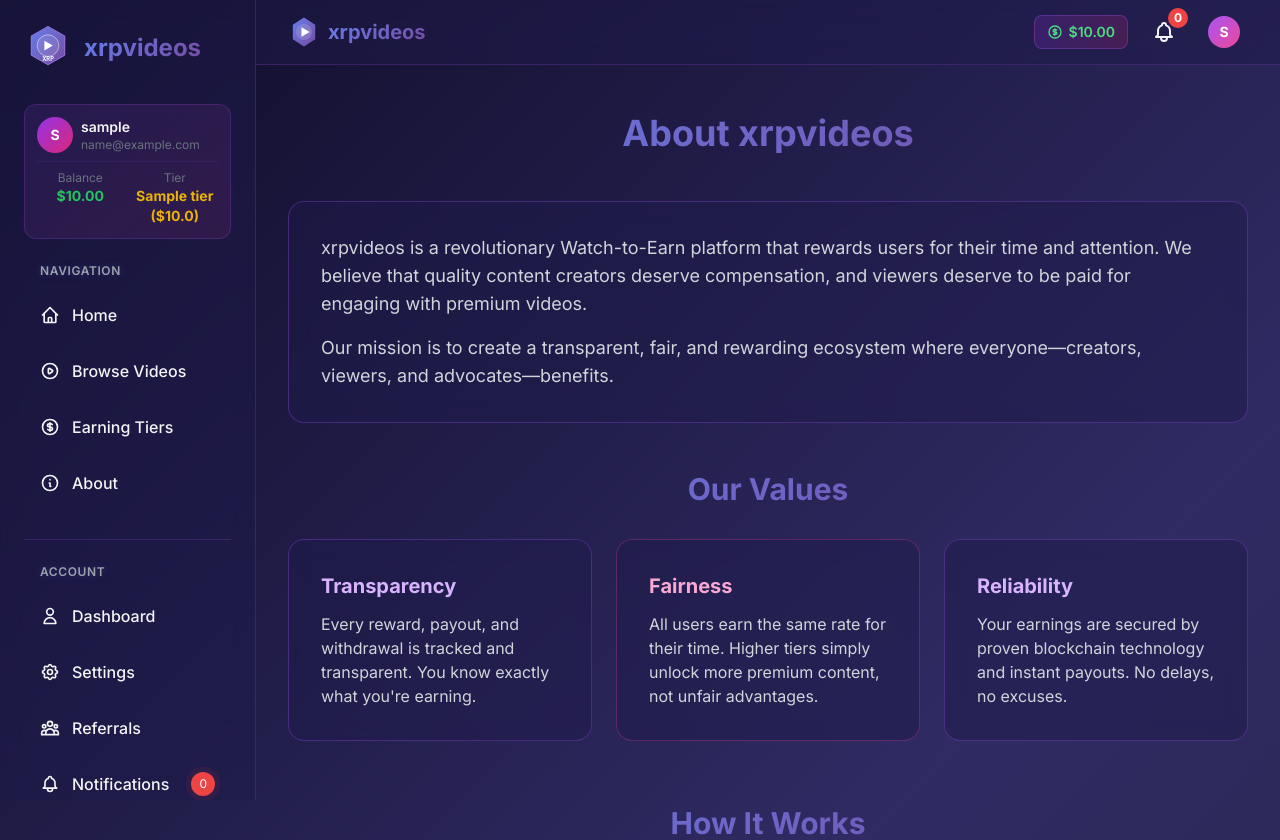
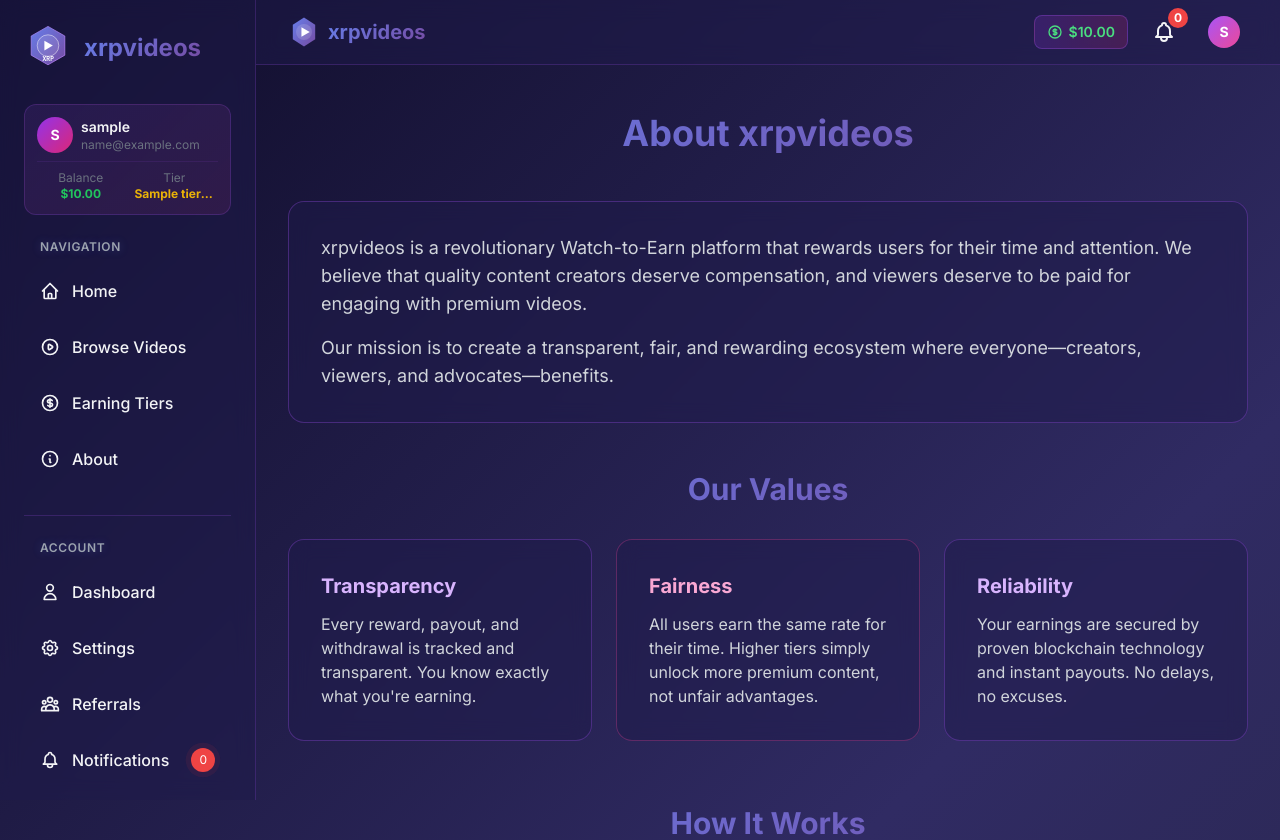
Before and after one commit to mainmesh/xrp_videos, a Django app: page /about/ in a window 1280 px wide. Shown: the top 840 px of the page. Run offline with Django 4.2, Linux system fonts and the light colour scheme; a user stored in the database is signed in; tables that the repository leaves empty hold one stand-in row (values such as "Sample post"); some libraries are stand-ins or nearby versions.

Commit message:
Reduce wallet container size on mobile view

```diff
--- a/templates/base.html
+++ b/templates/base.html
@@ -143,6 +143,21 @@
         /* Prevent text overflow on small screens */
         p, span, div {
           word-break: break-word;
+        }
+
+        /* Compact wallet container on mobile */
+        .mobile-wallet-compact {
+          padding: 0.375rem 0.625rem !important;
+          gap: 0.375rem !important;
+        }
+
+        .mobile-wallet-compact svg {
+          width: 0.875rem !important;
+          height: 0.875rem !important;
+        }
+
+        .mobile-wallet-compact span {
+          font-size: 0.75rem !important;
         }
       }
 
@@ -324,14 +339,14 @@
               <p class="text-xs text-gray-500 dark:text-gray-400 truncate">{{ user.email }}</p>
             </div>
           </div>
-          <div class="grid grid-cols-2 gap-2 pt-2 border-t border-purple-500/10">
-            <div class="text-center">
+          <div class="grid grid-cols-2 gap-1.5 pt-2 border-t border-purple-500/10">
+            <div class="text-center px-1">
               <p class="text-xs text-gray-500 dark:text-gray-400">Balance</p>
-              <p class="font-bold text-sm text-green-500">${{ user.profile.balance|floatformat:2 }}</p>
+              <p class="font-bold text-xs text-green-500">${{ user.profile.balance|floatformat:2 }}</p>
             </div>
-            <div class="text-center">
+            <div class="text-center px-1">
               <p class="text-xs text-gray-500 dark:text-gray-400">Tier</p>
-              <p class="font-bold text-sm text-yellow-500">{{ user.profile.current_tier|default:"Bronze" }}</p>
+              <p class="font-bold text-xs text-yellow-500 truncate">{{ user.profile.current_tier|default:"Bronze" }}</p>
             </div>
           </div>
         </div>
```
